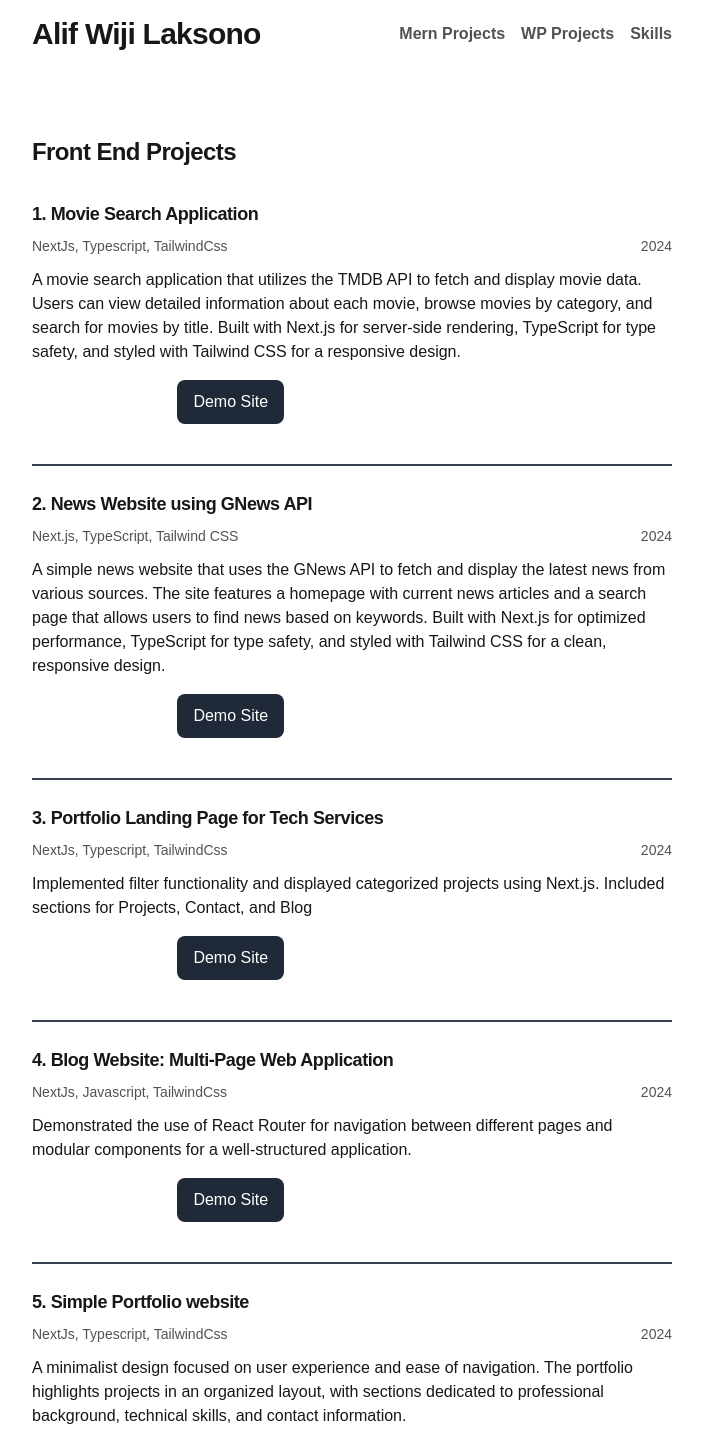
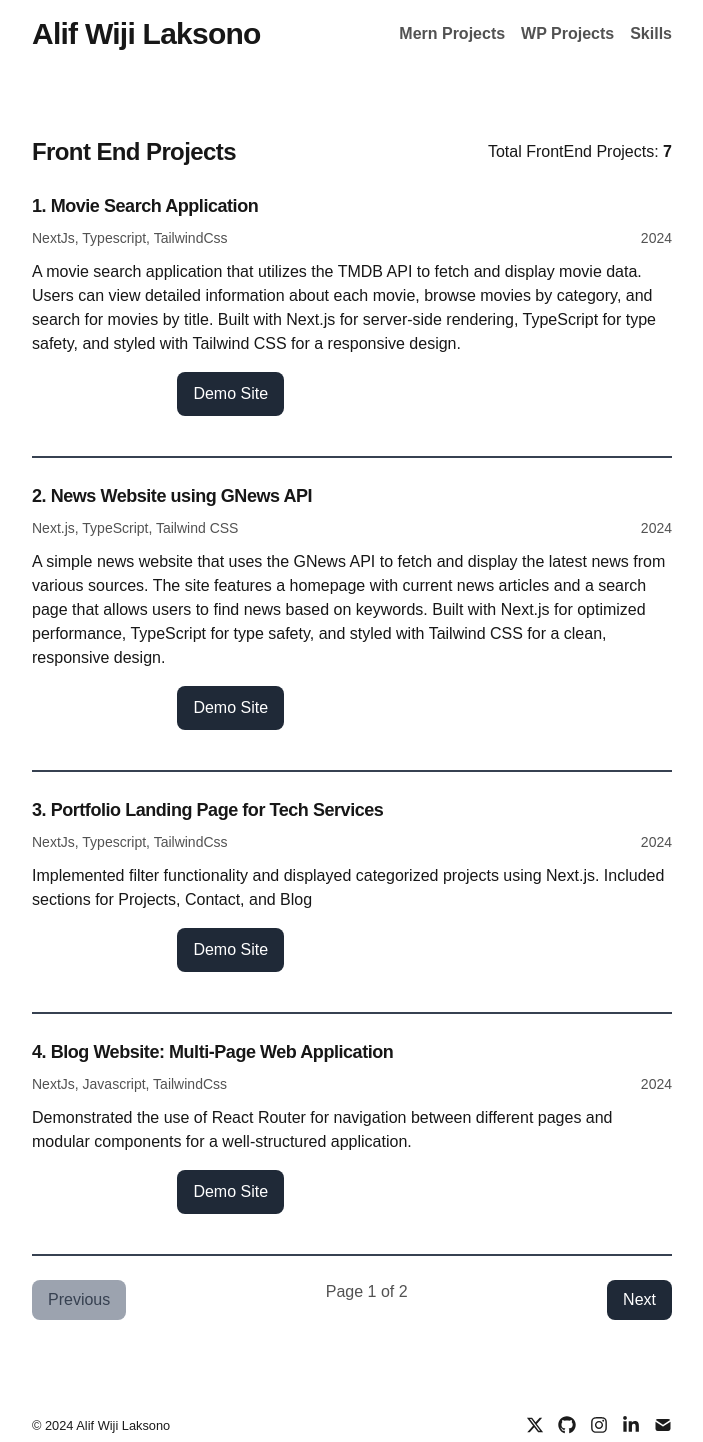
Before and after one commit to alif7laksono/portfolio, a Next.js app: page /frontend in a window 1280 px wide. Shown: the part 60-1502 px from the top of the page, without its empty margins (288-991 px from the left). Built offline with nearby package versions, Linux system fonts and the light colour scheme.

Commit message:
add projects

```diff
--- a/app/data/project-data.tsx
+++ b/app/data/project-data.tsx
@@ -137,4 +137,34 @@ export const projects: Project[] = [
     github: "https://github.com/alif7laksono/crud",
     url: "https://github.com/alif7laksono/url-shortener",
   },
+  {
+    id: 13,
+    title: "Welding Workshop Website with Landing Page, Blog, and Contact Info",
+    year: 2024,
+    category: "wordpress",
+    technologies: "WordPress, Astra, Elementor",
+    description:
+      "A professionally crafted WordPress website for a welding workshop, combining a striking landing page, informative blog, and detailed contact section. The landing page highlights the workshop's services, expertise, and key projects, creating a strong first impression. The integrated blog allows the workshop to share insights, tips, and industry updates to engage their audience. Contact information is prominently displayed, ensuring potential clients can easily get in touch. Built with Elementor Pro, the website is fully responsive, customizable, and optimized for both desktop and mobile devices, offering an excellent user experience.",
+    url: "https://rezadasteel.com/",
+  },
+  {
+    id: 14,
+    title: "Wedding Website Theme with Next.js",
+    year: 2024,
+    category: "frontend",
+    technologies: "Next.js, TypeScript, Tailwind CSS, ShadCN UI",
+    description:
+      "A beautifully designed one-page wedding website theme created with Next.js, TypeScript, Tailwind CSS, and ShadCN UI. The theme features a sticky navbar for easy navigation, a responsive layout for optimal viewing on all devices, and a modern aesthetic tailored for wedding events. This template provides sections for showcasing event details, galleries, RSVP forms, and more, making it a perfect solution for couples or wedding planners looking to create an elegant online presence.",
+    url: "https://pricelist-eta.vercel.app/roseandethan",
+  },
+  {
+    id: 15,
+    title: "Photography Agency Portfolio Landing Page",
+    year: 2024,
+    category: "frontend",
+    technologies: "Next.js, TypeScript, Tailwind CSS, ShadCN UI",
+    description:
+      "A modern and responsive landing page designed for photography agencies, built with Next.js, TypeScript, Tailwind CSS, and ShadCN UI. The layout features a sticky header for seamless navigation, a gallery section to showcase stunning photography portfolios, and a sleek design to captivate potential clients. Optimized for all devices, this landing page is perfect for agencies looking to create a professional and visually appealing online presence.",
+    url: "https://pricelist-eta.vercel.app/portfolio",
+  },
 ];
--- a/app/frontend/page.tsx
+++ b/app/frontend/page.tsx
@@ -1,16 +1,46 @@
+"use client";
+import React, { useState } from "react";
 import { projects } from "../data/project-data";
 
 export default function Frontend() {
   const feProjects = projects.filter(
     (project) => project.category === "frontend"
   );
+  const [currentPage, setCurrentPage] = useState(1);
+  const projectsPerPage = 4;
+
+  const totalPages = Math.ceil(feProjects.length / projectsPerPage);
+
+  const displayedProjects = feProjects.slice(
+    (currentPage - 1) * projectsPerPage,
+    currentPage * projectsPerPage
+  );
+
+  const handlePrevPage = () => {
+    if (currentPage > 1) {
+      setCurrentPage((prev) => prev - 1);
+    }
+  };
+
+  const handleNextPage = () => {
+    if (currentPage < totalPages) {
+      setCurrentPage((prev) => prev + 1);
+    }
+  };
+
   return (
     <section>
-      <h1 className="mb-8 text-2xl font-extrabold tracking-tight animate-fadeIn">
-        Front End Projects
-      </h1>
+      <div className="flex justify-between gap-4 md:gap-6 items-center mb-2 md:mb-6">
+        <h1 className="text-2xl font-extrabold tracking-tight animate-fadeIn">
+          Front End Projects
+        </h1>
+        <p className="capitalize">
+          Total FrontEnd projects:{" "}
+          <span className="font-bold">{feProjects.length}</span>
+        </p>
+      </div>
       <div className="space-y-6">
-        {feProjects.map((project, index) => (
+        {displayedProjects.map((project, index) => (
           <div
             key={index}
             className="block group transition-opacity duration-200 border-b-2 border-gray-700"
@@ -19,9 +49,11 @@ export default function Frontend() {
             <div className="flex flex-col mb-10">
               <div className="w-full flex flex-col space-y-2">
                 <span className="font-semibold tracking-tight text-lg animate-fadeIn">
-                  {`${index + 1}. ${project.title}`}
+                  {`${(currentPage - 1) * projectsPerPage + index + 1}. ${
+                    project.title
+                  }`}
                 </span>
-                <div className="flex justify-between items-center animate-slideRight">
+                <div className="flex justify-between items-center animate-slideDown">
                   <span className="text-neutral-600 dark:text-neutral-400 text-sm">
                     {Array.isArray(project.technologies)
                       ? project.technologies.join(", ")
@@ -34,10 +66,9 @@ export default function Frontend() {
                   )}
                 </div>
               </div>
-              <p className="prose prose-neutral dark:prose-invert pt-3 animate-slideLeft">
+              <p className="prose prose-neutral dark:prose-invert pt-3 animate-slideUp">
                 {project.description}
               </p>
-
               <div className="mt-4 flex space-x-4 animate-fadeIn">
                 {/* GitHub Button (Source Code) */}
                 {project.github && (
@@ -50,7 +81,6 @@ export default function Frontend() {
                     Source Code
                   </a>
                 )}
-
                 {/* Demo Site Button (URL) */}
                 {project.url && (
                   <a
@@ -67,6 +97,35 @@ export default function Frontend() {
           </div>
         ))}
       </div>
+
+      {/* Pagination Controls */}
+      <div className="flex justify-between mt-6">
+        <button
+          onClick={handlePrevPage}
+          disabled={currentPage === 1}
+          className={`px-4 py-2 rounded-lg ${
+            currentPage === 1
+              ? "bg-gray-400 text-gray-700 cursor-not-allowed"
+              : "bg-gray-800 text-white hover:bg-gray-700"
+          }`}
+        >
+          Previous
+        </button>
+        <span className="text-neutral-600 dark:text-neutral-400">
+          Page {currentPage} of {totalPages}
+        </span>
+        <button
+          onClick={handleNextPage}
+          disabled={currentPage === totalPages}
+          className={`px-4 py-2 rounded-lg ${
+            currentPage === totalPages
+              ? "bg-gray-400 text-gray-700 cursor-not-allowed"
+              : "bg-gray-800 text-white hover:bg-gray-700"
+          }`}
+        >
+          Next
+        </button>
+      </div>
     </section>
   );
 }
--- a/app/page.tsx
+++ b/app/page.tsx
@@ -2,21 +2,21 @@ export default function Home() {
   return (
     <section>
       <div className="prose prose-neutral">
-        <p className="animate-slideLeft">
+        <p className="animate-slideDown">
           A Bachelor's Degree in Information Systems from Amikom University and
           expertise in front-end development using HTML, CSS,
           JavaScript,Tailwind CSS and TypeScript, along with frameworks like
           React.js and Next.js. I'm skilled in WordPress, utilizing Elementor
           Pro and WooCommerce to create responsive websites.
         </p>
-        <p className="mt-10 animate-slideRight">
+        <p className="mt-10 animate-slideUp">
           With experience as a Contact Center Officer for 1.5 years. I bring
           strong communication and problem-solving skills to my work. I'm
           currently seeking an entry-level front-end developer position to
           further grow my career and contribute to creating user-friendly web
           experiences.
         </p>
-        <p className="mt-10 animate-slideLeft">
+        <p className="mt-10 animate-fadeIn">
           I am looking for entry-level front-end development roles, freelance
           front-end opportunities, or any relevant jobs that would help me
           advance my skills and contribute to impactful web projects.
--- a/app/skills/page.tsx
+++ b/app/skills/page.tsx
@@ -12,8 +12,8 @@ export default function Skills() {
             <div className="flex justify-center items-center mb-2 animate-fadeIn">
               {skill.icon}
             </div>
-            <h2 className="text-xl font-semibold text-white animate-slideRight">{skill.name}</h2>
-            <p className="text-gray-400 animate-slideLeft">{skill.level}</p>
+            <h2 className="text-xl font-semibold text-white animate-slideDown">{skill.name}</h2>
+            <p className="text-gray-400 animate-slideUp">{skill.level}</p>
           </div>
         ))}
       </div>
--- a/app/wordpress/page.tsx
+++ b/app/wordpress/page.tsx
@@ -1,27 +1,59 @@
+"use client";
+import React, { useState } from "react";
 import { projects } from "../data/project-data";
 
 export default function Wordpress() {
   const wpProjects = projects.filter(
     (project) => project.category === "wordpress"
   );
+  const [currentPage, setCurrentPage] = useState(1);
+  const projectsPerPage = 4;
+
+  const totalPages = Math.ceil(wpProjects.length / projectsPerPage);
+
+  const displayedProjects = wpProjects.slice(
+    (currentPage - 1) * projectsPerPage,
+    currentPage * projectsPerPage
+  );
+
+  const handlePrevPage = () => {
+    if (currentPage > 1) {
+      setCurrentPage((prev) => prev - 1);
+    }
+  };
+
+  const handleNextPage = () => {
+    if (currentPage < totalPages) {
+      setCurrentPage((prev) => prev + 1);
+    }
+  };
+
   return (
     <section>
-      <h1 className="mb-8 text-2xl font-extrabold tracking-tight animate-fadeIn">
-        WordPress Projects
-      </h1>
+      <div className="flex justify-between gap-4 md:gap-6 items-center mb-2 md:mb-6">
+        <h1 className="text-2xl font-extrabold tracking-tight animate-fadeIn">
+          WordPress Projects
+        </h1>
+        <p className="capitalize">
+          Total WordPress projects:{" "}
+          <span className="font-bold">{wpProjects.length}</span>
+        </p>
+      </div>
       <div className="space-y-6">
-        {wpProjects.map((project, index) => (
+        {displayedProjects.map((project, index) => (
           <div
-            key={index}
+            key={project.id || index} // Use a unique key if available
             className="block group transition-opacity duration-200 border-b-2 border-gray-700"
             aria-label={`View project ${project.title}`}
           >
             <div className="flex flex-col mb-10">
               <div className="w-full flex flex-col space-y-2">
                 <span className="font-semibold tracking-tight text-lg animate-fadeIn">
-                  {`${index + 1}. ${project.title}`}
+                  {`${(currentPage - 1) * projectsPerPage + index + 1}. ${
+                    project.title
+                  }`}
                 </span>
-                <div className="flex justify-between items-center animate-slideRight">
+                <div className="flex justify-between items-center animate-slideDown">
                   <span className="text-neutral-600 dark:text-neutral-400 text-sm">
                     {Array.isArray(project.technologies)
                       ? project.technologies.join(", ")
@@ -34,7 +66,7 @@ export default function Wordpress() {
                   )}
                 </div>
               </div>
-              <p className="prose prose-neutral dark:prose-invert pt-3 animate-slideLeft">
+              <p className="prose prose-neutral dark:prose-invert pt-3 animate-slideUp">
                 {project.description}
               </p>
 
@@ -54,6 +86,35 @@ export default function Wordpress() {
           </div>
         ))}
       </div>
+
+      {/* Pagination Controls */}
+      <div className="flex justify-between mt-6">
+        <button
+          onClick={handlePrevPage}
+          disabled={currentPage === 1}
+          className={`px-4 py-2 rounded-lg ${
+            currentPage === 1
+              ? "bg-gray-400 text-gray-700 cursor-not-allowed"
+              : "bg-gray-800 text-white hover:bg-gray-700"
+          }`}
+        >
+          Previous
+        </button>
+        <span className="text-neutral-600 dark:text-neutral-400">
+          Page {currentPage} of {totalPages}
+        </span>
+        <button
+          onClick={handleNextPage}
+          disabled={currentPage === totalPages}
+          className={`px-4 py-2 rounded-lg ${
+            currentPage === totalPages
+              ? "bg-gray-400 text-gray-700 cursor-not-allowed"
+              : "bg-gray-800 text-white hover:bg-gray-700"
+          }`}
+        >
+          Next
+        </button>
+      </div>
     </section>
   );
 }
```
